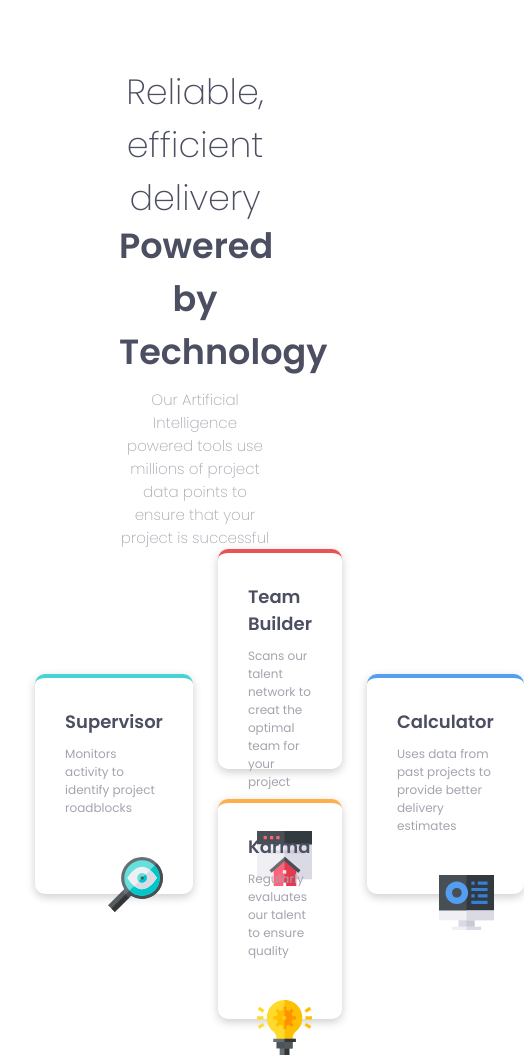
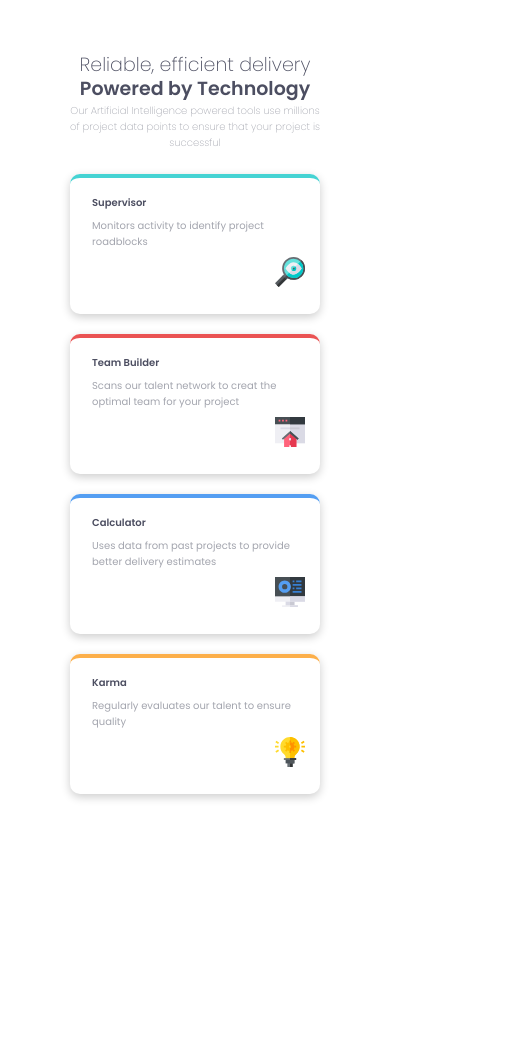
Before and after one commit to mehrnoush-amiri/four-card-feature-section-master, a plain HTML site: page index.html in a window 390 px wide. Shown: the whole page, 524 px wide, since content can reach past the window. After the commit the page ends 844 px from the top, so only its background shows below. Drawn offline with Linux system fonts and the light colour scheme.

Commit message:
new file:   .vscode/settings.json 	modified:   index.html 	modified:   style.css 	new file:   mobile-style.css

```diff
--- a/index.html
+++ b/index.html
@@ -8,6 +8,7 @@
     <link rel="preconnect" href="https://fonts.googleapis.com">
     <link rel="preconnect" href="https://fonts.gstatic.com" crossorigin>
     <link href="https://fonts.googleapis.com/css2?family=Poppins:wght@100;200;400;600&display=swap" rel="stylesheet">
+    <link rel="stylesheet" href="./mobile-style.css" media="(min-width:320px) and (max-width:750px)">
     <title>Document</title>
 </head>
 <body>
--- /dev/null
+++ b/mobile-style.css
@@ -0,0 +1,50 @@
+.main-container{
+    display: flex;
+    flex-direction: column;
+    justify-content: space-between;
+}
+.top-container{
+    margin-top: 50px;
+    display: flex;
+    flex-direction: column;
+    font-size: 10px;
+    width: 80%;
+    max-width:250px ;
+}
+#header1,#header2{
+    font-size: 19px;
+}
+#header3{
+    margin-bottom: 10px;
+    max-width: 250px;
+    margin: auto;
+}
+.bottom-container{
+    margin: 0;
+    display: flex;
+    flex-direction: column;
+    width: 80%;
+    max-height: 800px;
+}
+.cells{
+    padding:10px 15px;
+    max-height: 140px;
+    max-width: 250px;
+    margin: auto;
+}
+.first-item,.third-item,.second-item{
+    transform: translateY(0);
+    margin-bottom: -10px;
+}
+.forth-item{
+    margin-bottom: 50px;
+}
+
+.item-header,.item-statement{
+    font-size: 10px;
+    margin: 7px;
+}
+img{
+    max-width: 30px;
+    max-height: 30px;
+}
--- a/style.css
+++ b/style.css
@@ -21,6 +21,7 @@ body,html{
     width: 39%;
     text-align: center;
     margin-top: 65px;
+    min-width: 500px;
 }
 #header1,#header2{
     font-size: 35px;
@@ -49,12 +50,12 @@ body,html{
     box-sizing: border-box;
     padding: 30px;
     height: 220px;
-    /* width: 100%; */
     border-radius: 10px;
     border-width: 0;
     border-top: 4px ;
     border-style: solid;
     box-shadow: 0 3px 10px rgb(0 0 0 / 0.2);
+    min-width: 150px;
 }
 .first-item ,.third-item{
     transform: translateY(125px);
@@ -79,9 +80,11 @@ body,html{
 .item-statement{
     font-size: 12px;
     color: hsl(229, 6%, 66%);
-    margin-bottom: 40px;
+    margin-bottom: 30px;
 }
 img{
     float: right;
-    height: 55px;
+    max-height: 55px;
+    max-width: 55px;
+
 }
```
